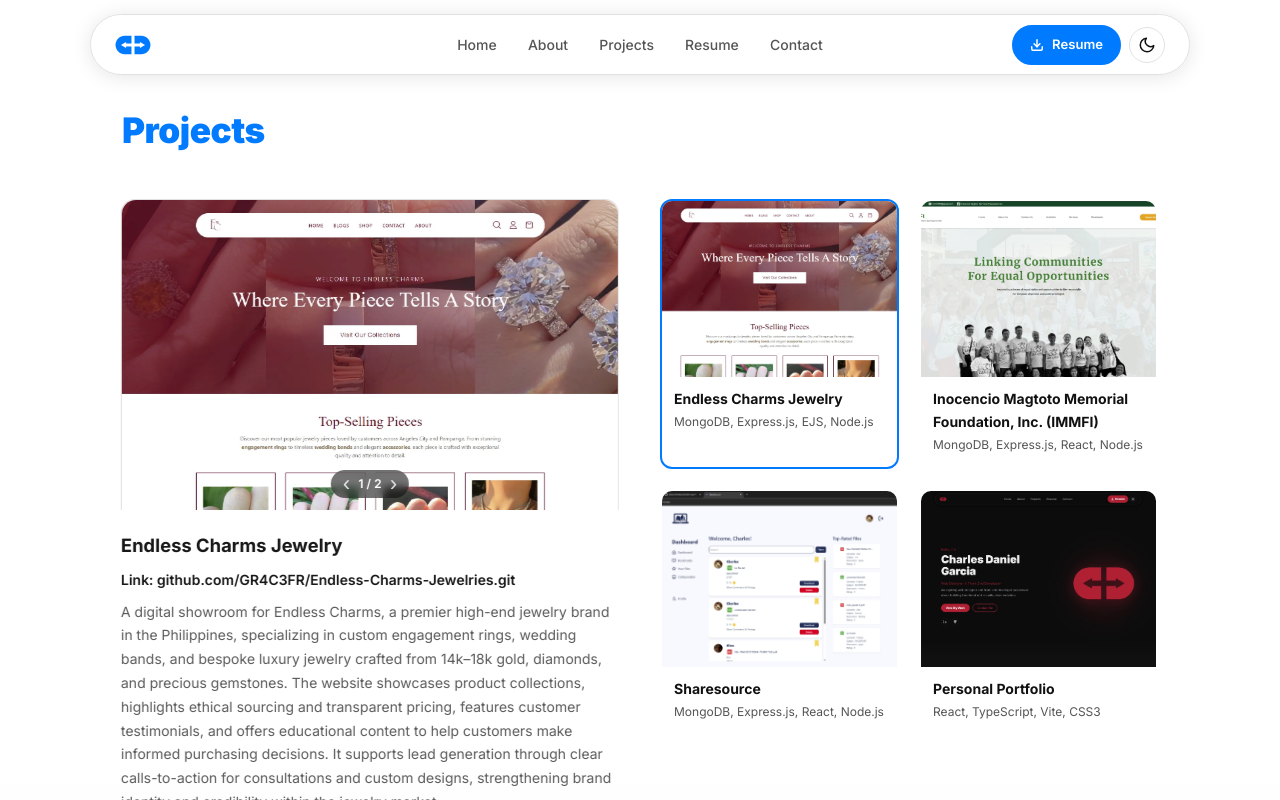
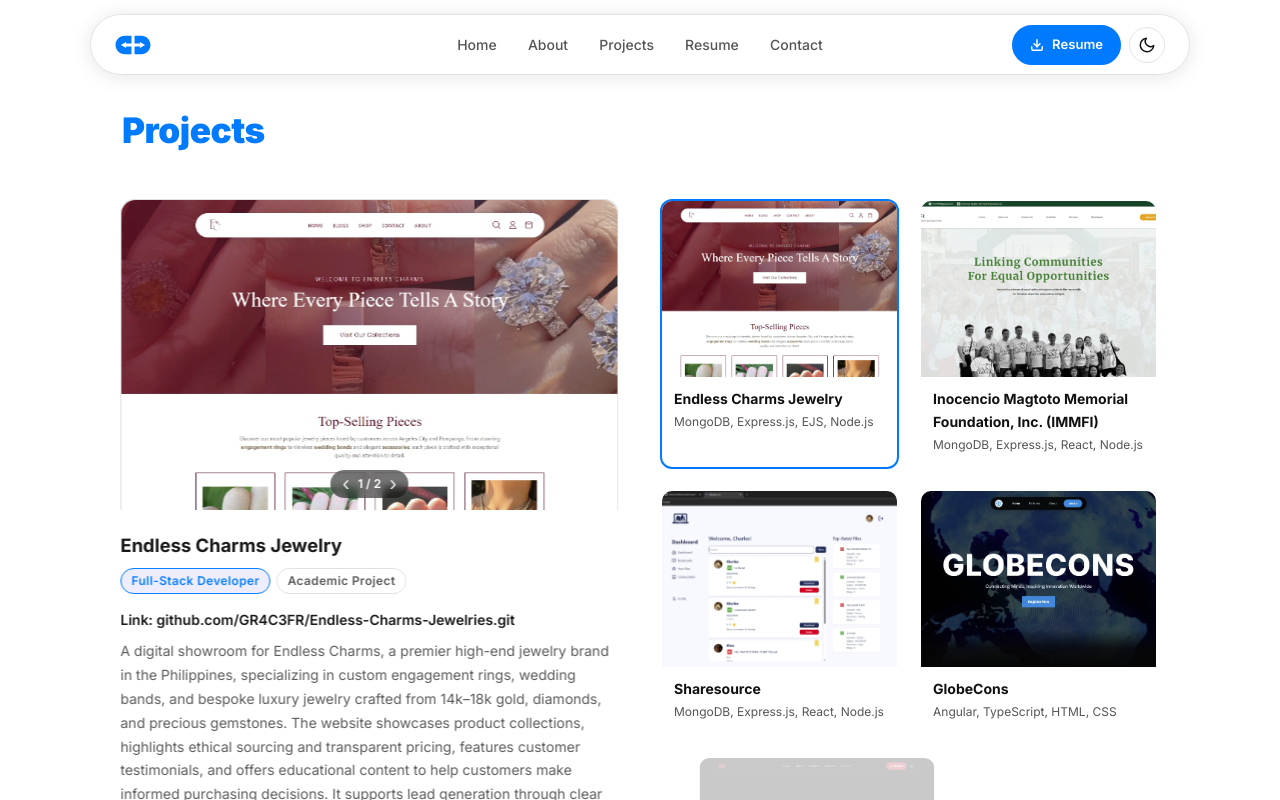
Before and after one commit to GR4C3FR/Portfolio, a React (Vite) app: page / in a window 1280 px wide. Both pictures are taken after a click on the button "View My Work". Shown: the part 3128-3928 px from the top of the page. Built offline with nearby package versions, Linux system fonts and the light colour scheme.

Commit message:
added new info to projects section

```diff
--- a/src/components/Projects.css
+++ b/src/components/Projects.css
@@ -70,6 +70,37 @@
   font-size: 1.15rem;
   font-weight: 700;
   color: var(--text);
+}
+
+.project-featured-badges {
+  display: flex;
+  flex-wrap: wrap;
+  gap: 6px;
+  margin-bottom: 6px;
+}
+
+.project-featured-role {
+  display: inline-block;
+  font-size: 0.75rem;
+  font-weight: 600;
+  color: var(--accent);
+  background: var(--accent-soft, rgba(99,102,241,0.12));
+  border: 1px solid var(--accent);
+  border-radius: 999px;
+  padding: 2px 10px;
+  letter-spacing: 0.03em;
+}
+
+.project-featured-type {
+  display: inline-block;
+  font-size: 0.75rem;
+  font-weight: 600;
+  color: var(--text-muted, #888);
+  background: transparent;
+  border: 1px solid var(--border, #ccc);
+  border-radius: 999px;
+  padding: 2px 10px;
+  letter-spacing: 0.03em;
 }
 
 .project-featured-link {
--- a/src/components/Projects.tsx
+++ b/src/components/Projects.tsx
@@ -5,6 +5,8 @@ type Project = {
   title: string;
   link: string;
   description: string;
+  role: string;
+  type: string;
   tags: string[];
   live: string;
   code: string;
@@ -19,6 +21,8 @@ const projects: Project[] = [
     link: 'https://github.com/GR4C3FR/Endless-Charms-Jewelries.git',
     description:
       'A digital showroom for Endless Charms, a premier high-end jewelry brand in the Philippines, specializing in custom engagement rings, wedding bands, and bespoke luxury jewelry crafted from 14k–18k gold, diamonds, and precious gemstones. The website showcases product collections, highlights ethical sourcing and transparent pricing, features customer testimonials, and offers educational content to help customers make informed purchasing decisions. It supports lead generation through clear calls-to-action for consultations and custom designs, strengthening brand identity and credibility within the jewelry market.',
+    role: 'Full-Stack Developer',
+    type: 'Academic Project',
     tags: ['MongoDB', 'Express.js', 'EJS', 'Node.js'],
     live: 'https://endlesscharms.store',
     code: 'https://github.com/GR4C3FR/Endless-Charms-Jewelries.git',
@@ -30,6 +34,8 @@ const projects: Project[] = [
     link: 'https://github.com/eishley15/immfi.git',
     description:
       'Develop and deploy IMMFI’s official website with integrated real-time functionality and interactive elements to increase engagement and streamline volunteer and donation processes.',
+    role: 'UI/UX Designer',
+    type: 'Organizational Project',
     tags: ['MongoDB', 'Express.js', 'React', 'Node.js'],
     live: 'https://immfi.org/',
     code: 'https://github.com/eishley15/immfi.git',
@@ -41,27 +47,34 @@ const projects: Project[] = [
     link: 'https://github.com/GR4C3FR/Sharesource.git',
     description:
       'A web app designed to help students reliably access and share academic materials when course resources aren’t consistently uploaded. It features user authentication, uploading and categorized organization of files, admin approval/moderation for quality control, search and filters for quick discovery, and collaborative tools like comments, feedback/discussions, and ratings—optimized for easy access across devices.',
+    role: 'Full-Stack Developer',
+    type: 'Academic Project',
     tags: ['MongoDB', 'Express.js', 'React', 'Node.js'],
     live: '#',
     code: 'https://github.com/GR4C3FR/Sharesource.git',
     color: '#6f42c1',
     images: ['/sharesource.webp', '/sharesource-collab.webp'],
   },
-  // {
-  //   title: 'FrameRate',
-  //   link: 'https://github.com/GR4C3FR',
-  //   description:
-  //     'A full-stack web application that allows users to browse, rate, and review films. Built as an academic project with a focus on responsive UI and clean database design. Features include user authentication, search/filter, and a dynamic rating system.',
-  //   tags: ['HTML', 'CSS', 'JavaScript', 'PHP', 'MySQL'],
-  //   live: '#',
-  //   code: 'https://github.com/GR4C3FR',
-  //   color: '#007bff',
-  // },
+  {
+    title: 'GlobeCons',
+    link: 'https://github.com/GR4C3FR/AWEB-BADGE.git',
+    description:
+      'A conference web application built with Angular and TypeScript. GlobeCons allows organizers to manage global conference attendees and automatically generate personalized digital badges for participants and speakers. Features a responsive, component-driven UI deployed on Netlify.',
+    role: 'Frontend Developer',
+    type: 'Academic Project',
+    tags: ['Angular', 'TypeScript', 'HTML', 'CSS'],
+    live: 'https://globalconferences.netlify.app/',
+    code: 'https://github.com/GR4C3FR/AWEB-BADGE.git',
+    color: '#007bff',
+    images: ['/globecons.webp', '/globecons-about.webp'],
+  },
   {
     title: 'Personal Portfolio',
     link: 'https://github.com/GR4C3FR/Portfolio.git',
     description:
       'A modern single-page portfolio website built with React, TypeScript, and Vite. Features smooth scrolling, dark/light mode toggle, and a fully responsive layout.',
+    role: 'Frontend Developer',
+    type: 'Personal Project',
     tags: ['React', 'TypeScript', 'Vite', 'CSS3'],
     live: '#',
     code: 'https://github.com/GR4C3FR/Portfolio.git',
@@ -140,6 +153,10 @@ export default function Projects({ darkMode }: { darkMode: boolean }) {
             </div>
             <div className="project-featured-info">
               <h3 className="project-featured-title">{selected.title}</h3>
+              <div className="project-featured-badges">
+                <span className="project-featured-role">{selected.role}</span>
+                <span className="project-featured-type">{selected.type}</span>
+              </div>
               <a
                 href={selected.code}
                 target="_blank"
```
Also changed, not shown: public/globecons-about.webp (added), public/globecons.webp (added).
